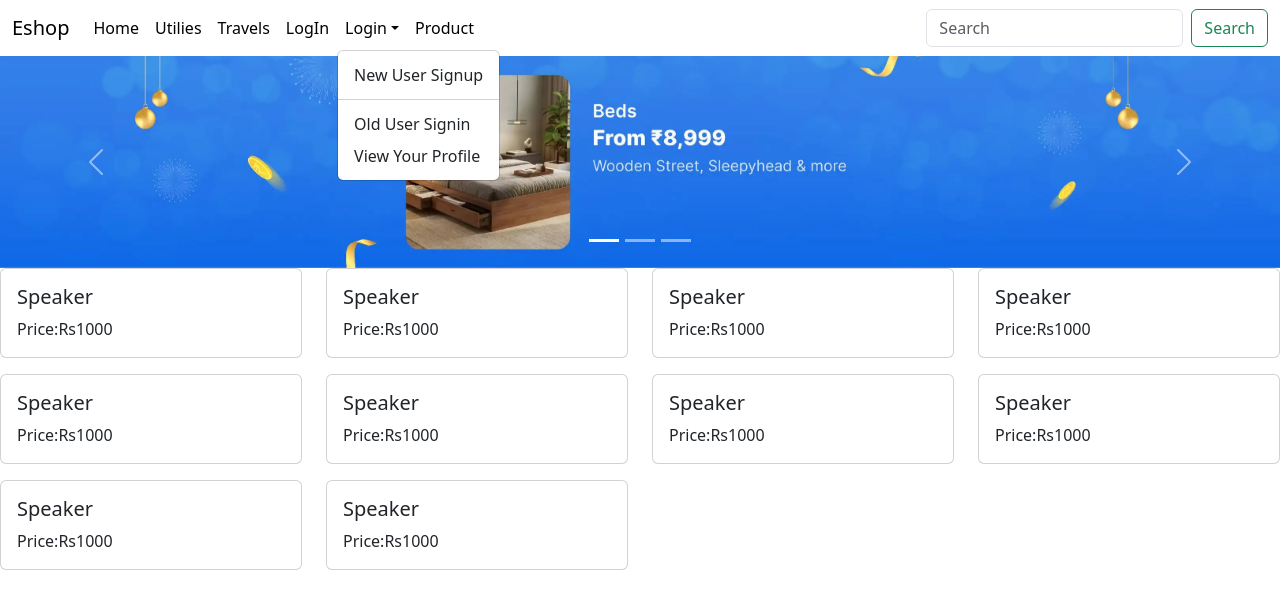
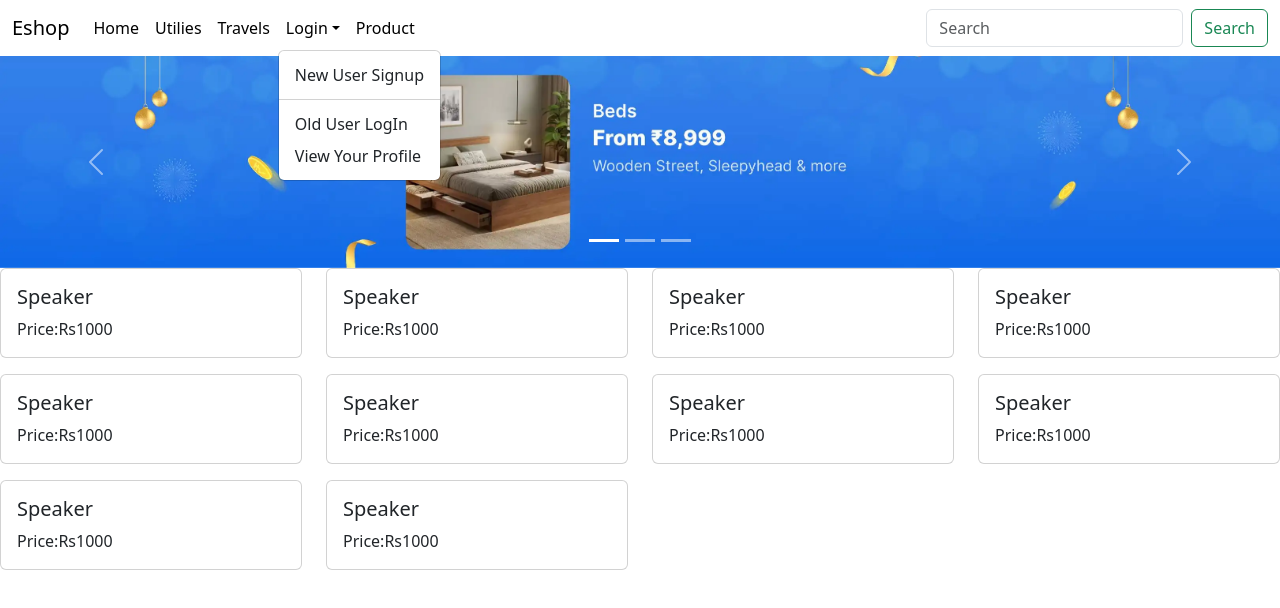
Before and after one commit to Santanu-Maity/Eshop, a React (Create React App) app: page / in a window 1280 px wide. Both pictures are taken after a click on the button "Login". Shown: the top 608 px of the page. Built offline with nearby package versions, Linux system fonts and the light colour scheme.

Commit message:
Update Navbar.jsx

```diff
--- a/src/Components/Navbar.jsx
+++ b/src/Components/Navbar.jsx
@@ -22,9 +22,7 @@ export default function Navbar() {
         <li className="nav-item">
           <Link className="nav-link active" aria-current="page" to="#">Travels</Link>
         </li>
-        <li className="nav-item">
-          <Link className="nav-link active" aria-current="page" to="/Login">LogIn</Link>
-        </li>
+
         <li class="nav-item dropdown">
           <a class="nav-link dropdown-toggle" to="/Login" role="button" data-bs-toggle="dropdown" aria-expanded="false">
             Login
@@ -32,7 +30,7 @@ export default function Navbar() {
           <ul class="dropdown-menu">
             <li><Link class="dropdown-item" to="/Signup">New User Signup</Link></li>
             <li><hr class="dropdown-divider"/></li>
-            <li><a class="dropdown-item" to="#">Old User Signin</a></li>
+            <li><Link class="dropdown-item" to="/Login">Old User LogIn</Link></li>
             <li><a class="dropdown-item" to="#">View Your Profile</a></li>
           </ul>
         </li>
```
